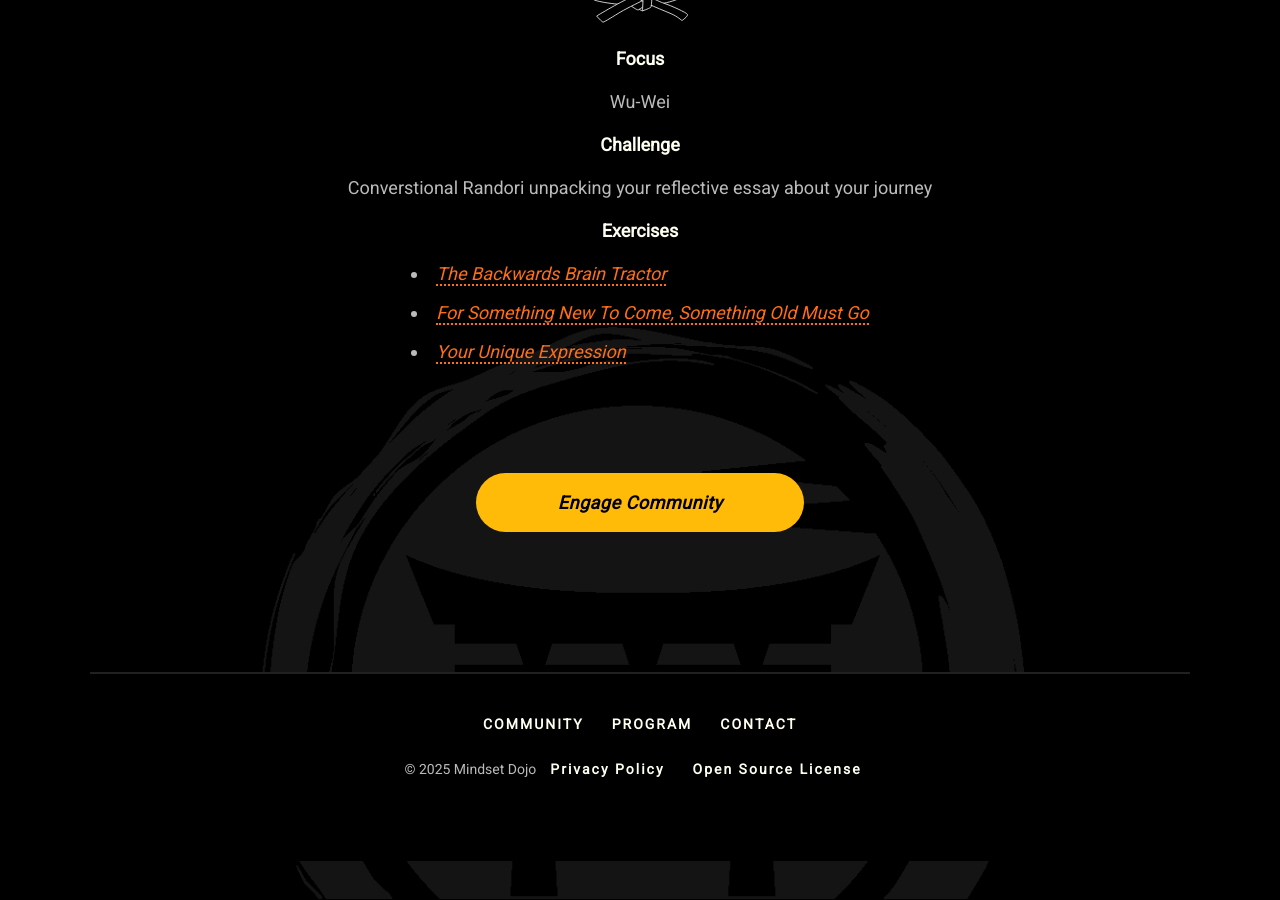
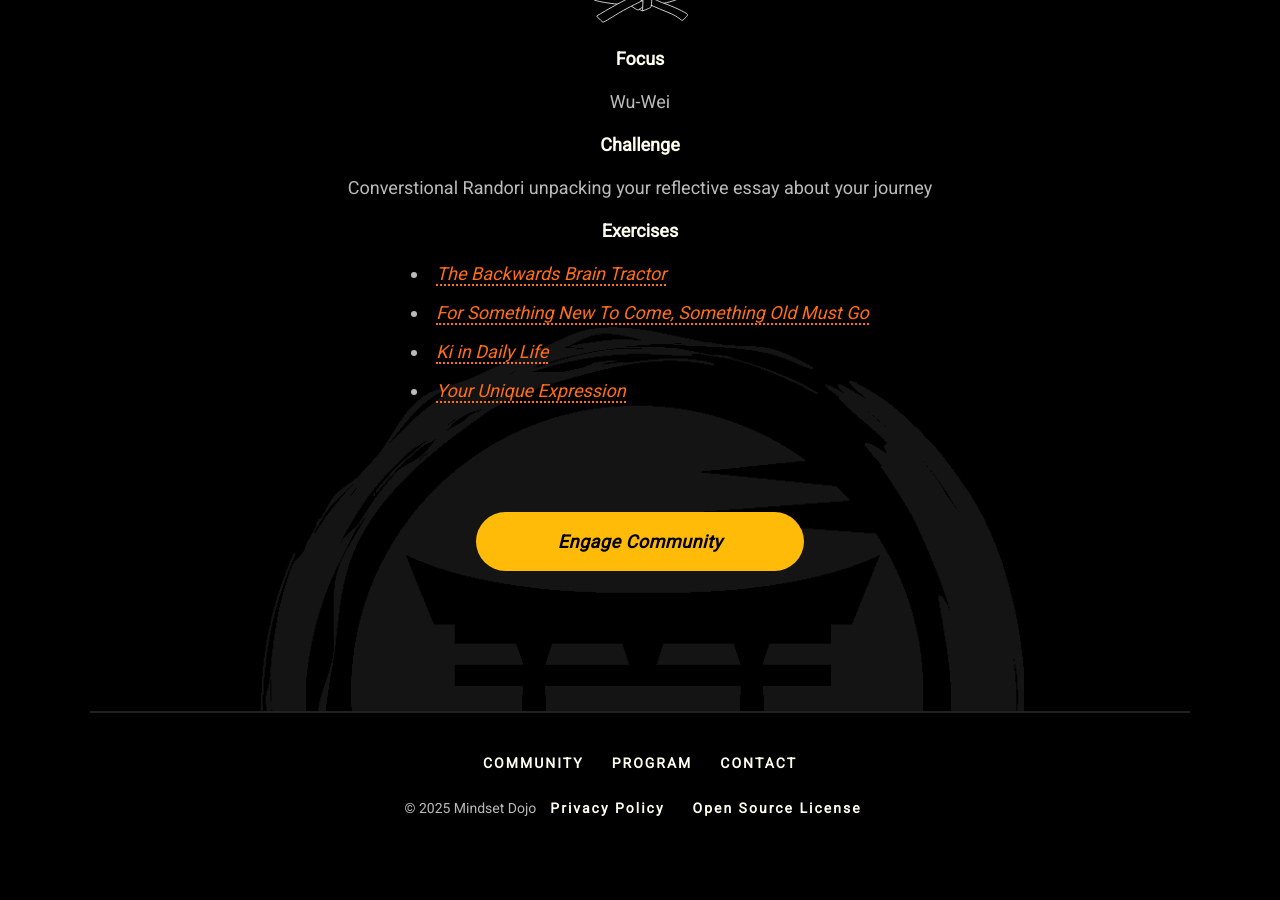
Before and after one commit to mindset-dojo/mindset-dojo.github.io, a Jekyll site: the page built from program.md, in a window 1280 px wide and 900 px high, scrolled down 5686 px. Built offline with Jekyll 4.4.1, drawn with Linux system fonts in a browser that asks for light colours; some web fonts are replaced.

Commit message:
feat: add ki in daily life book to black belt.

```diff
--- a/_data/program.yaml
+++ b/_data/program.yaml
@@ -144,6 +144,8 @@ levels:
         url: https://youtu.be/lylCYkgC63Q?si=FzuWfAHq4Yie_AHC
       - label: For Something New To Come, Something Old Must Go
         url: https://www.youtube.com/watch?v=_to_w-R0JjQ
+      - label: Ki in Daily Life
+        url: https://www.amazon.com/Ki-Daily-Life-Koichi-Tohei/dp/4889960716
       - label: Your Unique Expression
         url: https://en.wikipedia.org/wiki/Self-reflection
 ...
```
